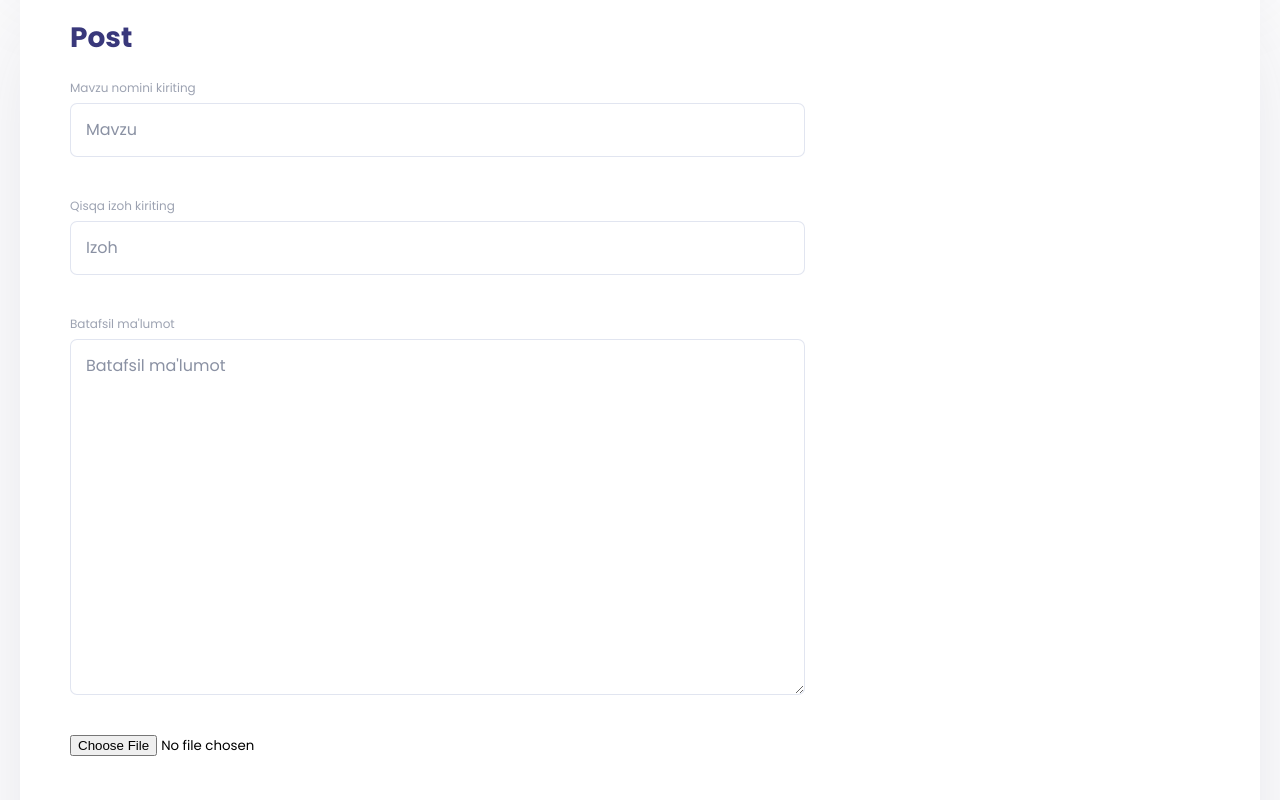
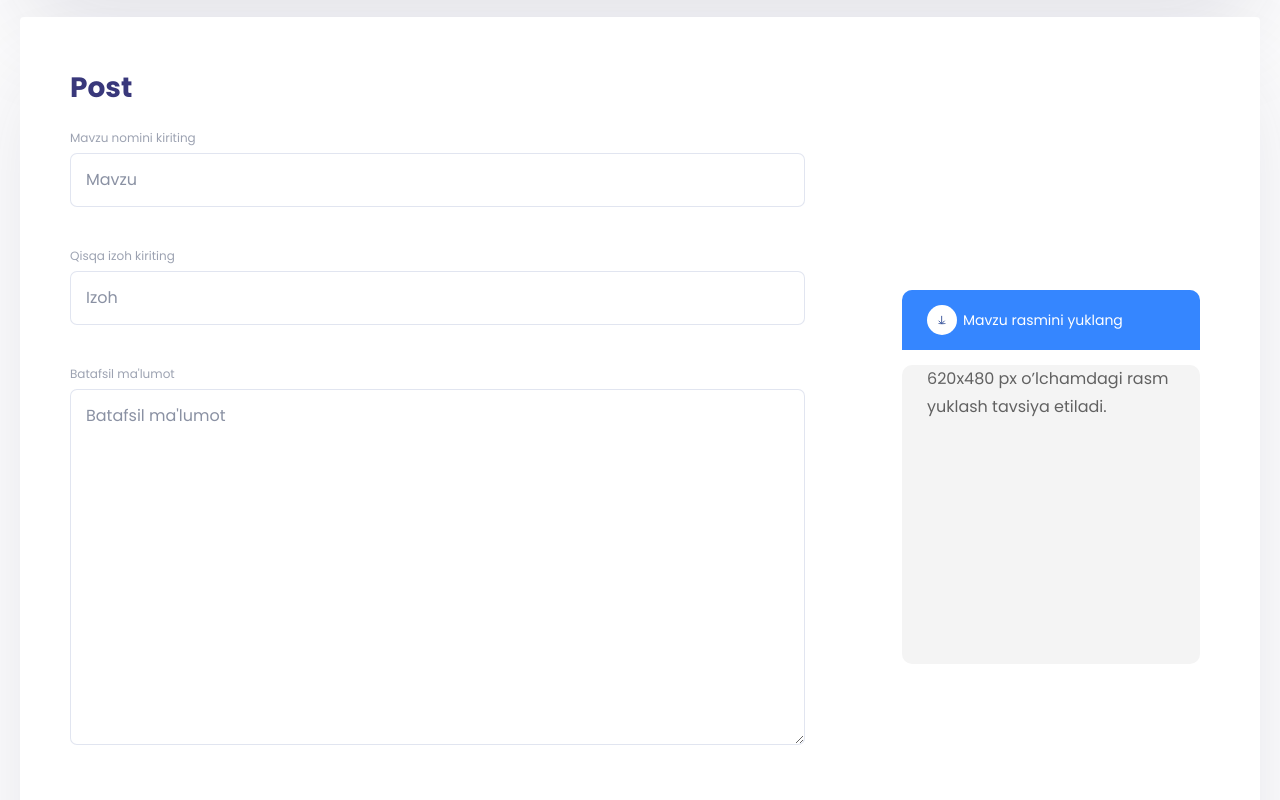
Before and after one commit to kholikulovz/pressa, a React (Create React App) app: page /announce in a window 1280 px wide. Shown: the part 980-1780 px from the top of the page. Built offline with nearby package versions, Linux system fonts and the light colour scheme; no server answers.

Commit message:
img uploader

```diff
--- a/src/Components/Crads/Cards.scss
+++ b/src/Components/Crads/Cards.scss
@@ -82,8 +82,10 @@
         line-height: 18px;
         color: #FF7D35;
     }
-    &__new{margin: auto;
-        margin-top: 129px;
+    &__new{
+        margin: auto;
+        // margin-top: 129px;
+        // margin-bottom: 300px;
         font-weight: 500;
         font-size: 18px;
         line-height: 22px;
@@ -94,6 +96,7 @@
         background: #FFFFFF;
         box-shadow: 0px 20px 100px rgba(25, 26, 72, 0.2);
         border-radius: 4px;
+        border: transparent;
         width: 348px;
 
     }
--- a/src/Pages/About/About.scss
+++ b/src/Pages/About/About.scss
@@ -1,4 +1,5 @@
 .about{
+    margin-top: 100px;
     &__link{
         margin: 50px 0 40px 0;
     }
--- a/src/Pages/Announce/Announce.jsx
+++ b/src/Pages/Announce/Announce.jsx
@@ -9,6 +9,7 @@ import DateTimePicker from '@mui/lab/DateTimePicker';
 import DesktopDatePicker from '@mui/lab/DesktopDatePicker';
 import MobileDatePicker from '@mui/lab/MobileDatePicker';
 import arrow from '../../Assets/Images/arrow.svg';
+import Download from '../../Assets/Images/download.svg'
 
 
 function Announce() {
@@ -172,7 +173,7 @@ function Announce() {
                             let sana = [date.getFullYear(), mnth, day].join("-");
                             let vaqat = [hours, minut].join(":");
                             console.log( sana +' '+vaqat)
-                            setTime(sana +' '+vaqat)
+                            // setTime(sana +' '+vaqat)
 
                           console.log(params.inputProps.value);
                           return <TextField {...params} />
@@ -225,15 +226,7 @@ function Announce() {
                         }}>{e}</li>
                       })}
                     </ul>
-
                   </div>
-
-
-
-
-
-
-
                 </li>
                 <li className="announce__form-box announce__form-box--small">
                   <label className="announce__form-label" htmlFor="">Tadbir turi</label>
@@ -279,6 +272,7 @@ function Announce() {
           <section className="announce__post announce__cards">
             <h3 className="announce__cards-title">Post</h3>
             <section action="" className="announce__form">
+              <div className="announce__form-sides">
               <ul className="announce__form-menu">
                 <li className="announce__form-box announce__form-box--big">
                   <label className="announce__form-label" htmlFor="">Mavzu nomini kiriting</label>
@@ -292,33 +286,26 @@ function Announce() {
                   <label className="announce__form-label" htmlFor="">Batafsil ma'lumot</label>
                   <textarea className="announce__form-input announce__form-teaxtarea" ref={desc} type="text" placeholder="Batafsil ma'lumot" />
                 </li>
-                <li className="announce__form-box announce__form-box--big">  <input type="file" ref={file} /></li>
+                <li className="announce__form-box announce__form-box--big"></li>
               </ul>
+              <div className="picture">
+                  <div className="picture__box">
+                    <input className="pic" type="file" ref={file} />
+                    <span className="picture__span">
+                      <img className="picture__img" src={Download} alt="" />
+                      Mavzu rasmini yuklang</span>
+                  </div>
+                      <div className="picture__bottom">
+                        <p className="picture__text">620x480 px o’lchamdagi rasm yuklash tavsiya etiladi.</p>
+                        <div className="picture__preview"></div>
+                      </div>
+                  </div>
+              </div>
               <div className="announce__post-buttons">
                 <button className="announce__post-btn announce__post-btn--white" id="reject-btn">Bekor qilish</button>
                 <button className="announce__post-btn announce__post-btn--blue" id="send-btn">Yuborish</button>
               </div>
-              {/* <div className="page">
-        <div className="my-container">
-          <h1 className="heading">Add your Image</h1>
-          <div className="img-holder">
-            <img src={profileImg} alt="" id="img" className="img" />
-          </div>
-          <input
-            type="file"
-            accept="image/*"
-            name="image-upload"
-            id="input"
-            onChange={this.imageHandler}
-          />
-          <div className="label">
-            <label className="image-upload" htmlFor="input">
-              <i className="material-icons">add_photo_alternate</i>
-              Choose your Photo
-            </label>
-          </div>
-        </div>
-      </div> */}
+
             </section>
           </section>
         </form>
--- a/src/Pages/Announce/Announce.scss
+++ b/src/Pages/Announce/Announce.scss
@@ -1,4 +1,5 @@
 .announce{
+    margin-top: 100px;
     .mySelect{
         display: flex;
         justify-content: space-between;
--- a/src/Pages/Single/Single.scss
+++ b/src/Pages/Single/Single.scss
@@ -1,5 +1,6 @@
 // @import "react-share-button/dist/ShareBtn";
 .single{
+    margin-top: 100px;
     &__link{
         margin: 50px 0 40px 0;
     }
```
